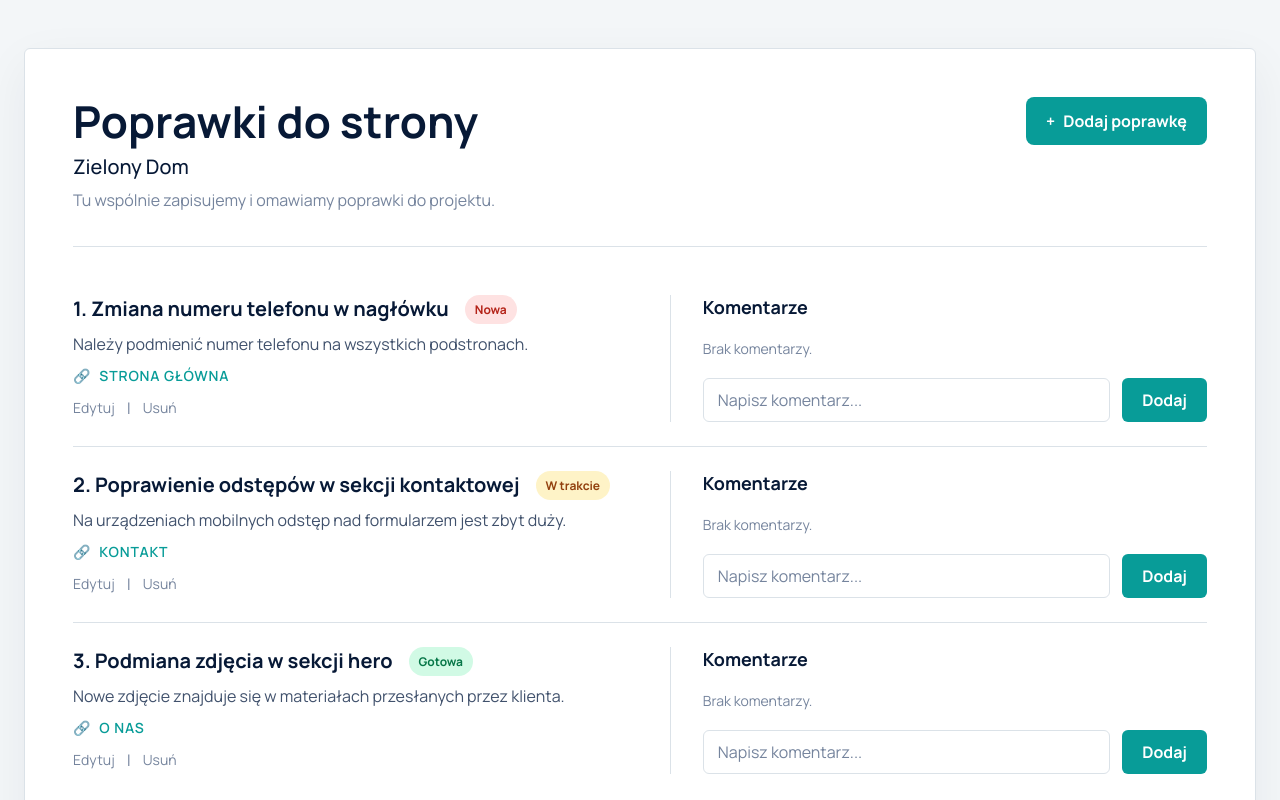
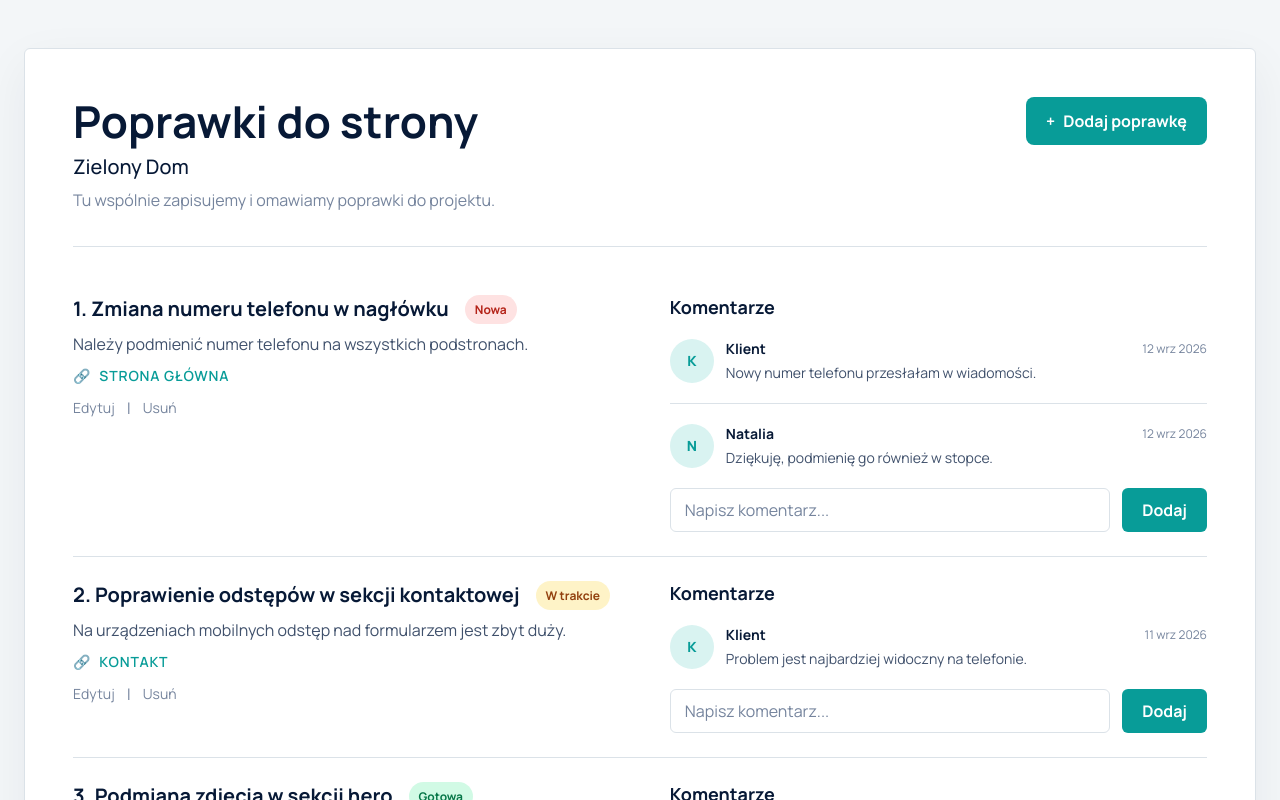
Before and after one commit to natalkakielbicka-coder/corrections-manager, a Vue app: page / in a window 1280 px wide. Shown: the top 800 px of the page. Built offline with nearby package versions, Linux system fonts and the light colour scheme.

Commit message:
Add correction comments

```diff
--- a/src/components/comments/CorrectionComments.vue
+++ b/src/components/comments/CorrectionComments.vue
@@ -1,8 +1,39 @@
+<script setup>
+import { formatDate } from '../../utils/dateFormatters'
+
+defineProps({
+  comments: {
+    type: Array,
+    required: true,
+  },
+})
+</script>
+
 <template>
   <section class="comments">
     <h3 class="comments__title">Komentarze</h3>
 
-    <p class="comments__empty">Brak komentarzy.</p>
+    <div v-if="comments.length" class="comments__list">
+      <article v-for="comment in comments" :key="comment.id" class="comment">
+        <div class="comment__avatar" aria-hidden="true">
+          {{ comment.author.charAt(0) }}
+        </div>
+
+        <div class="comment__content">
+          <div class="comment__header">
+            <strong>{{ comment.author }}</strong>
+
+            <time :datetime="comment.createdAt">
+              {{ formatDate(comment.createdAt) }}
+            </time>
+          </div>
+
+          <p>{{ comment.content }}</p>
+        </div>
+      </article>
+    </div>
+
+    <p v-else class="comments__empty">Brak komentarzy.</p>
 
     <form class="comments__form">
       <label class="sr-only" for="comment"> Napisz komentarz </label>
@@ -15,15 +46,69 @@
 </template>
 
 <style scoped>
-.comments {
-  padding-left: 32px;
-  border-left: 1px solid var(--color-border);
-}
-
 .comments__title {
   margin: 0;
   color: var(--color-heading);
   font-size: 18px;
+}
+
+.comments__list {
+  display: grid;
+  gap: 20px;
+  margin-top: 20px;
+}
+
+.comment {
+  display: grid;
+  grid-template-columns: 44px minmax(0, 1fr);
+  gap: 12px;
+}
+
+.comment + .comment {
+  padding-top: 20px;
+  border-top: 1px solid var(--color-border);
+}
+
+.comment__avatar {
+  display: flex;
+  width: 44px;
+  height: 44px;
+  align-items: center;
+  justify-content: center;
+  border-radius: 50%;
+  background-color: var(--color-brand-light);
+  color: var(--color-brand);
+  font-size: 14px;
+  font-weight: 800;
+}
+
+.comment__content {
+  min-width: 0;
+}
+
+.comment__header {
+  display: flex;
+  align-items: center;
+  justify-content: space-between;
+  gap: 16px;
+}
+
+.comment__header strong {
+  color: var(--color-heading);
+  font-size: 14px;
+}
+
+.comment__header time {
+  flex-shrink: 0;
+  color: var(--color-muted);
+  font-size: 12px;
+}
+
+.comment__content p {
+  margin: 4px 0 0;
+  color: var(--color-text);
+  font-size: 14px;
+  line-height: 1.5;
 }
 
 .comments__empty {
@@ -84,13 +169,11 @@
   border: 0;
 }
 
-@media (max-width: 767px) {
-  .comments {
-    margin-top: 24px;
-    padding-top: 24px;
-    padding-left: 0;
-    border-top: 1px solid var(--color-border);
-    border-left: 0;
+@media (max-width: 479px) {
+  .comment__header {
+    align-items: flex-start;
+    flex-direction: column;
+    gap: 2px;
   }
 
   .comments__form {
--- a/src/components/corrections/CorrectionCard.vue
+++ b/src/components/corrections/CorrectionCard.vue
@@ -49,7 +49,7 @@ const props = defineProps({
       </div>
     </div>
 
-    <CorrectionComments />
+    <CorrectionComments :comments="correction.comments" />
   </article>
 </template>
 
--- a/src/data/corrections.js
+++ b/src/data/corrections.js
@@ -6,6 +6,20 @@ export const corrections = [
     page: 'Strona główna',
     status: 'new',
     createdAt: '2026-09-12T07:30:00',
+    comments: [
+      {
+        id: 1,
+        author: 'Klient',
+        content: 'Nowy numer telefonu przesłałam w wiadomości.',
+        createdAt: '2026-09-12T08:10:00',
+      },
+      {
+        id: 2,
+        author: 'Natalia',
+        content: 'Dziękuję, podmienię go również w stopce.',
+        createdAt: '2026-09-12T08:25:00',
+      },
+    ],
   },
   {
     id: 2,
@@ -14,6 +28,14 @@ export const corrections = [
     page: 'Kontakt',
     status: 'inProgress',
     createdAt: '2026-09-11T15:20:00',
+    comments: [
+      {
+        id: 1,
+        author: 'Klient',
+        content: 'Problem jest najbardziej widoczny na telefonie.',
+        createdAt: '2026-09-11T16:00:00',
+      },
+    ],
   },
   {
     id: 3,
@@ -22,5 +44,6 @@ export const corrections = [
     page: 'O nas',
     status: 'ready',
     createdAt: '2026-09-10T10:15:00',
+    comments: [],
   },
 ]
--- /dev/null
+++ b/src/utils/dateFormatters.js
@@ -0,0 +1,7 @@
+export const formatDate = (date) => {
+  return new Intl.DateTimeFormat('pl-PL', {
+    day: 'numeric',
+    month: 'short',
+    year: 'numeric',
+  }).format(new Date(date))
+}
```
